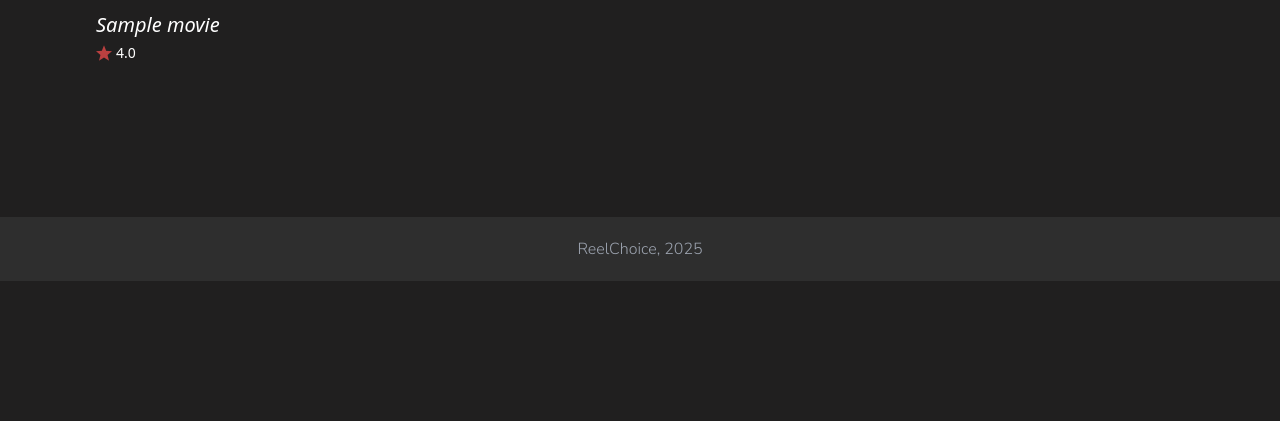
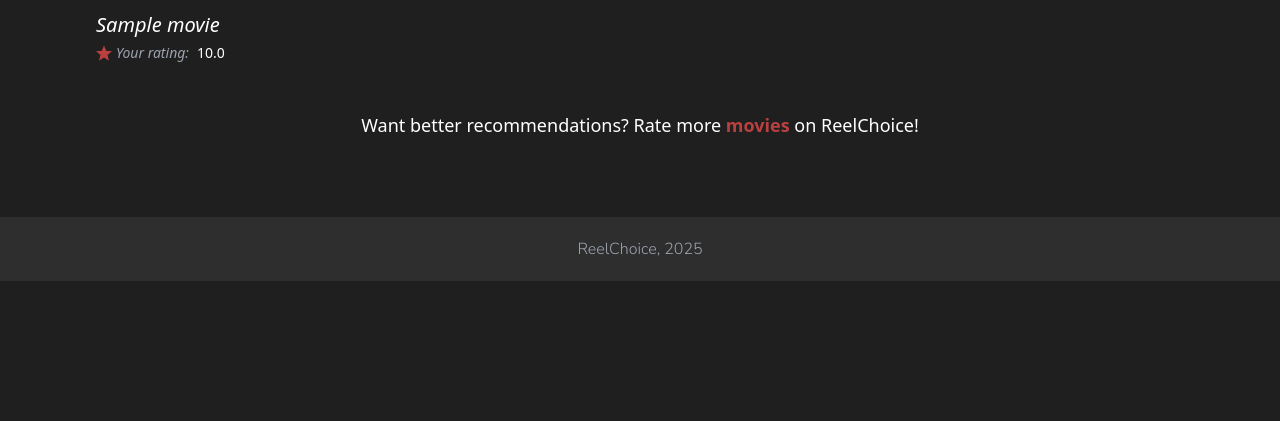
Before and after one commit to kkhrystynaa/ReelChoice, a Django app: page /ratings/ in a window 1280 px wide. Shown: the part 519-940 px from the top of the page. Run offline with Django 5.2, Linux system fonts and the light colour scheme; a user stored in the database is signed in; tables that the repository leaves empty hold one stand-in row (values such as "Sample post"); parts of the project's set-up code (start-up, migrations or seed data) failed here and were passed over; some libraries are stand-ins or nearby versions.

Commit message:
Add star rating, personalized recommendations UI, update views and templates, improve navigation

```diff
--- a/reelchoice_app/forms.py
+++ b/reelchoice_app/forms.py
@@ -1,5 +1,6 @@
 from django import forms
-from .models import Comment
+from .models import Comment, Rating
+
 
 class CommentForm(forms.ModelForm):
     class Meta:
--- /dev/null
+++ b/reelchoice_app/static/js/stars-filled.js
@@ -0,0 +1,50 @@
+document.addEventListener("DOMContentLoaded", () => {
+  const starsContainer = document.getElementById("stars");
+  const stars = starsContainer.querySelectorAll("svg");
+  const scoreInput = document.getElementById("score-input");
+
+  function setStars(rating) {
+    stars.forEach((star) => {
+      const starValue = parseInt(star.getAttribute("data-value"));
+      if (starValue <= rating) {
+        star.classList.add("text-[#BA4040]");
+        star.classList.remove("text-[#424242]");
+      } else {
+        star.classList.add("text-[#424242]");
+        star.classList.remove("text-[#BA4040]");
+      }
+    });
+  }
+
+  // Фіксуємо зірки, якщо є збережений рейтинг
+  if (scoreInput.value) {
+    setStars(parseInt(scoreInput.value));
+  }
+
+  stars.forEach((star) => {
+    star.addEventListener("mouseenter", () => {
+      const hoverValue = parseInt(star.getAttribute("data-value"));
+      setStars(hoverValue);
+    });
+
+    star.addEventListener("mouseleave", () => {
+      if (scoreInput.value) {
+        setStars(parseInt(scoreInput.value));
+      } else {
+        setStars(0);
+      }
+    });
+
+    star.addEventListener("click", () => {
+      const selectedValue = parseInt(star.getAttribute("data-value"));
+      scoreInput.value = selectedValue;
+      setStars(selectedValue);
+
+      star.classList.add("shadow-lg", "scale-95", "transition-all");
+
+      setTimeout(() => {
+        star.classList.remove("shadow-lg", "scale-95");
+      }, 150);
+    });
+  });
+});
--- a/reelchoice_app/templates/base.html
+++ b/reelchoice_app/templates/base.html
@@ -14,8 +14,9 @@
  <link rel="stylesheet" href="{% static "css/style.css" %}">
  <script src="https://cdn.tailwindcss.com"></script>
 </head>
-<body class="min-h-screen flex flex-col">
+<body class="flex flex-col min-h-screen">
   {% block content %}{% endblock content %}
 <script src="{% static 'js/profile-dropdown.js' %}"></script>
+<script src="{% static 'js/stars-filled.js' %}"></script>
 </body>
 </html>
--- a/reelchoice_app/templates/ratings.html
+++ b/reelchoice_app/templates/ratings.html
@@ -4,7 +4,6 @@
 {% block content %}
   {% include "_header.html" %}
   <main class="bg-[#201F1F] text-white px-6 md:px-12 pb-16 flex-grow">
-
     <div class="relative z-10 px-6 lg:px-12 py-8 max-w-[1300px] mx-auto w-full">
       <h2 class="text-[42px] font-semibold leading-snug text-white font-['Nunito_Sans'] mb-4 break-words">
         My ratings
@@ -15,6 +14,7 @@
       <ul class="grid gap-8 sm:grid-cols-2 md:grid-cols-3 lg:grid-cols-4 xl:grid-cols-5 px-6 lg:px-12 max-w-[1300px] mx-auto">
         {% for r in ratings %}
           <li class="group cursor-pointer">
+            <a href="{% url 'reelchoice_app:movie_detail' r.id %}">
               <div class="aspect-[2/3] bg-[rgba(128,128,128,0.25)] rounded-lg overflow-hidden">
                 {% if r.poster_path %}
                   <img
@@ -35,21 +35,72 @@
                   {{ r.title }}
                 </h4>
                 <div class="flex items-center gap-1 text-sm mt-1">
-                <img src="{% static 'images/rating.png' %}" alt="star" class="w-4 h-4">
+                  <img src="{% static 'images/rating.png' %}" alt="star" class="w-4 h-4" />
+                  <p class="text-sm italic text-gray-400 m-0 mr-1">Your rating:</p>
                   <span class="font-light">{{ r.score|floatformat:1|default:"-" }}</span>
                 </div>
               </div>
+            </a>
           </li>
         {% endfor %}
       </ul>
 
+      <div class="text-center mt-12 text-white text-lg">
+        Want better recommendations? Rate more
+        <a href="{% url 'reelchoice_app:home' %}" class="font-semibold hover:underline text-[#BA4040]">movies</a>
+        on ReelChoice!
+      </div>
+
+      {% if is_paginated %}
+        <div class="mt-12 flex justify-center items-center space-x-1 text-sm text-white">
+          {% if page_obj.has_previous %}
+            <a href="?page={{ page_obj.previous_page_number }}" class="px-2 py-1 rounded bg-[#424242] hover:bg-[#BA4040] transition">‹</a>
           {% else %}
-      <div class="bg-gray-800 p-4 rounded-lg shadow">
-        <p class="text-white">You haven't rated any movies yet.</p>
+            <span class="px-2 py-1 rounded bg-[#424242] text-gray-400">‹</span>
+          {% endif %}
+
+          {% with total=page_obj.paginator.num_pages current=page_obj.number %}
+            {% for num in page_obj.paginator.page_range %}
+              {% if num == 1 or num == total %}
+                {% if num == current %}
+                  <span class="px-3 py-1 rounded bg-[#BA4040] text-white font-semibold">{{ num }}</span>
+                {% else %}
+                  <a href="?page={{ num }}" class="px-3 py-1 rounded bg-[#424242] hover:bg-[#BA4040] transition">{{ num }}</a>
+                {% endif %}
+              {% else %}
+                {% if num >= current|add:"-2" and num <= current|add:"2" %}
+                  {% if num == current %}
+                    <span class="px-3 py-1 rounded bg-[#BA4040] text-white font-semibold">{{ num }}</span>
+                  {% else %}
+                    <a href="?page={{ num }}" class="px-3 py-1 rounded bg-[#424242] hover:bg-[#BA4040] transition">{{ num }}</a>
+                  {% endif %}
+                {% endif %}
+              {% endif %}
+
+              {% if num == 2 and current > 4 %}
+                <span class="px-3 py-1 rounded bg-[#424242] hover:bg-[#BA4040] text-white select-none">...</span>
+              {% endif %}
+              {% if num == total|add:"-1" and current < total|add:"-3" %}
+                <span class="px-3 py-1 rounded bg-[#424242] hover:bg-[#BA4040] text-white select-none">...</span>
+              {% endif %}
+            {% endfor %}
+          {% endwith %}
+
+          {% if page_obj.has_next %}
+            <a href="?page={{ page_obj.next_page_number }}" class="px-2 py-1 rounded bg-[#424242] hover:bg-[#BA4040] transition">›</a>
+          {% else %}
+            <span class="px-2 py-1 rounded bg-[#424242] text-gray-400">›</span>
+          {% endif %}
         </div>
       {% endif %}
 
+    {% else %}
+      <p class="text-center text-gray-400 text-lg mt-12">You haven't rated any movies yet.</p>
+      <div class="text-center mt-6 text-white text-lg">
+        Rate at least 5 movies to unlock personalized recommendations!
+        <a href="{% url 'reelchoice_app:home' %}" class="font-semibold hover:underline text-[#BA4040]">Start exploring</a>.
+      </div>
+    {% endif %}
   </main>
-
   {% include "_footer.html" %}
 {% endblock %}
--- a/reelchoice_app/views.py
+++ b/reelchoice_app/views.py
@@ -1,3 +1,4 @@
+import os
 import random
 
 from django.contrib.auth.decorators import login_required
@@ -6,9 +7,16 @@ from django.core.exceptions import ValidationError
 from django.core.paginator import Paginator
 from django.shortcuts import render, redirect, get_object_or_404
 
+from ReelChoice import settings
+from recommender.recommender import ItemBasedCF
 from .forms import CommentForm
-from .models import Movie, Genre, Rating
-from .services import search_movies_by_title, get_user_ratings_data, get_movies_by_genre, write_comment
+from .models import Movie, Rating
+from .services import write_comment
+
+MODEL_PATH = os.path.join(settings.BASE_DIR, 'recommender/trained_model.pkl')
+
+item_based_model = ItemBasedCF()
+item_based_model.load_model(MODEL_PATH)
 
 
 @login_required
@@ -19,9 +27,18 @@ def home(request):
     top_movies = Movie.objects.all()
     viewers_choice = random.sample(list(top_movies), min(5, top_movies.count()))
 
-    # Recommended for you
-    all_ids = list(Movie.objects.values_list('id', flat=True))
-    recommended_ids = random.sample(all_ids, min(5, len(all_ids)))
+    # Recommended for you (рекомендаційна система)
+    user_ratings_qs = Rating.objects.filter(user=user)
+    user_ratings = {r.movie_id: r.score for r in user_ratings_qs}
+
+    recommendations = item_based_model.recommend_items(user_ratings, n_recommendations=5)
+    recommended_ids = [item[0] for item in recommendations]
+
+    # fallback, якщо нема рекомендацій
+    if not recommended_ids:
+        all_ids = list(Movie.objects.values_list('id', flat=True))
+        recommended_ids = random.sample(all_ids, min(5, len(all_ids)))
+
     recommended = Movie.objects.filter(id__in=recommended_ids)
 
     # True Story
@@ -72,31 +89,53 @@ def search_movies(request):
 
 
 def ratings_view(request):
-    ratings = get_user_ratings_data(request.user)
+    # Отримати всі рейтинги поточного користувача разом із відповідними фільмами
+    ratings_qs = Rating.objects.select_related("movie").filter(user=request.user).order_by('-created_at')
 
-    # mock data for testing
-    if True:
-        test_qs = Movie.objects.all()
-        movies = random.sample(list(test_qs.values('title', 'poster_path')), min(10, test_qs.count()))
-        ratings = [
-            {
-                'title': r["title"],
-                'poster_path': r["poster_path"],
-                'score': random.choice([4.0, 4.5, 5.0])
-            }
-            for r in movies
-        ]
-    return render(request, 'ratings.html', {'ratings': ratings})
+    ratings = [
+        {
+            "id": r.movie.id,
+            "title": r.movie.title,
+            "poster_path": r.movie.poster_path,
+            "score": r.score,
+        }
+        for r in ratings_qs
+    ]
+
+    paginator = Paginator(ratings, 5)
+    page_number = request.GET.get('page')
+    page_obj = paginator.get_page(page_number)
+
+    context = {
+        'ratings': page_obj.object_list,
+        'page_obj': page_obj,
+        'paginator': paginator,
+        'is_paginated': page_obj.has_other_pages(),
+    }
+    return render(request, 'ratings.html', context)
 
 
 def movie_details_view(request, movie_id):
-    movie = get_object_or_404(Movie.objects.prefetch_related("genres", "companies", "countries", "comments__user"), id=movie_id)
+    movie = get_object_or_404(Movie.objects.prefetch_related(
+        "genres", "companies", "countries", "comments__user", "ratings"
+    ), id=movie_id)
 
     comments = movie.comments.all().order_by('-created_at')
     form = CommentForm()
     form_error = None
+    user_rating = Rating.objects.filter(user=request.user, movie=movie).first()
 
     if request.method == 'POST':
+        if "score" in request.POST:
+            score = request.POST.get("score")
+            if score and score.isdigit() and 1 <= int(score) <= 10:
+                Rating.objects.update_or_create(
+                    user=request.user,
+                    movie=movie,
+                    defaults={"score": int(score)}
+                )
+                return redirect('reelchoice_app:movie_detail', movie_id=movie.id)
+
         form = CommentForm(request.POST)
         if form.is_valid():
             try:
@@ -110,6 +149,8 @@ def movie_details_view(request, movie_id):
         "form": form,
         "form_error": form_error,
         "comments": comments,
+        "user_rating": user_rating,
+        "rating_range": range(1, 11),
     })
 
 
@@ -117,23 +158,34 @@ def category_view(request, title):
     if title == "Viewers' Choice":
         movie_list = Movie.objects.order_by('-vote_average')[:50]
     elif title == "Recommended for you":
-        all_ids = list(Movie.objects.values_list('id', flat=True))
-        recommended_ids = random.sample(all_ids, min(20, len(all_ids)))
+        # Беремо рейтинги поточного користувача
+        user_ratings_qs = Rating.objects.filter(user=request.user)
+        user_ratings = {r.movie_id: r.score for r in user_ratings_qs}
+
+        # Отримуємо рекомендації
+        recommendations = item_based_model.recommend_items(user_ratings, n_recommendations=20)
+        recommended_ids = [item[0] for item in recommendations]
+
+        # Якщо рекомендацій немає, то виводимо рандомні фільми
+        if not recommended_ids:
+            all_ids = list(Movie.objects.values_list('id', flat=True))
+            recommended_ids = random.sample(all_ids, min(20, len(all_ids)))
+
         movie_list = Movie.objects.filter(id__in=recommended_ids)
-    # elif title == "Recommended for you":
-    #    rated_ids = request.user.ratings.values_list('movie_id', flat=True)
-    #    movie_list = Movie.objects.filter(id__in=rated_ids).order_by('-vote_average')
+
     elif title == "Based on a true story":
         movie_list = Movie.objects.filter(overview__icontains="true story")
+
     elif title == "Top Horror Movies":
         movie_list = Movie.objects.filter(genres__name__iexact="Horror")
+
     elif title == "Rate More Movies":
         rated_ids = request.user.ratings.values_list('movie_id', flat=True)
         movie_list = Movie.objects.exclude(id__in=rated_ids)
+
     else:
         movie_list = Movie.objects.none()
 
-    # Pagination
     paginator = Paginator(movie_list, 15)
     page_number = request.GET.get('page')
     page_obj = paginator.get_page(page_number)
```
Also changed, not shown: reelchoice_app/templates/movie_detail.html (+33 -3 lines). Lines whose indentation alone changed are shown as unchanged.
